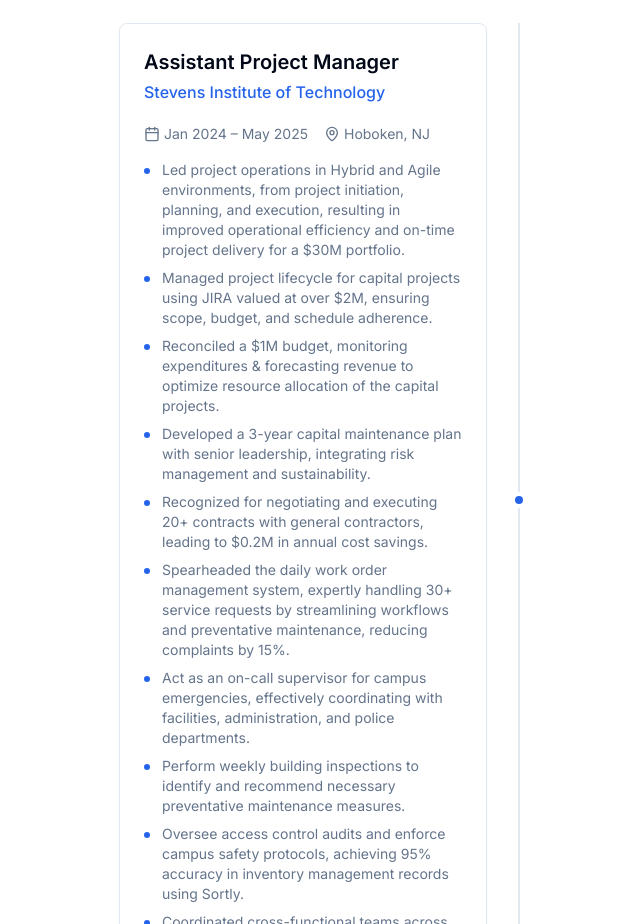
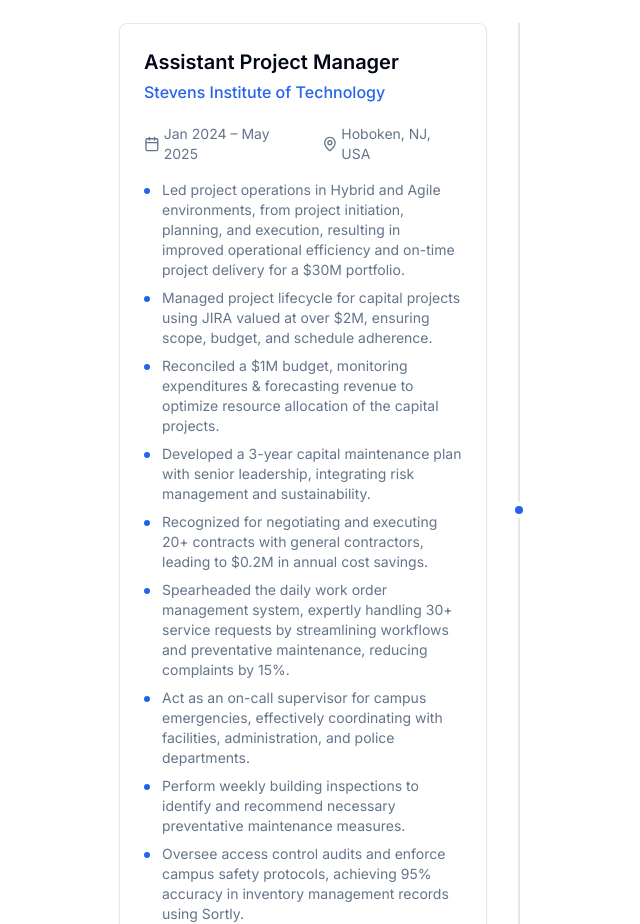
Before and after one commit to atharvaa9/archiesPortfolio, a Next.js app: page / in a window 1280 px wide. Shown: the part 1940-2864 px from the top of the page, without its empty margins (121-761 px from the left). Built offline with nearby package versions, Linux system fonts and the light colour scheme.

Commit message:
Update experience.tsx

```diff
--- a/components/experience.tsx
+++ b/components/experience.tsx
@@ -10,7 +10,7 @@ const experiences = [
   {
     title: "Assistant Project Manager",
     company: "Stevens Institute of Technology",
-    location: "Hoboken, NJ",
+    location: "Hoboken, NJ, USA",
     period: "Jan 2024 – May 2025",
     highlights: [
       "Led project operations in Hybrid and Agile environments, from project initiation, planning, and execution, resulting in improved operational efficiency and on-time project delivery for a $30M portfolio.",
```
